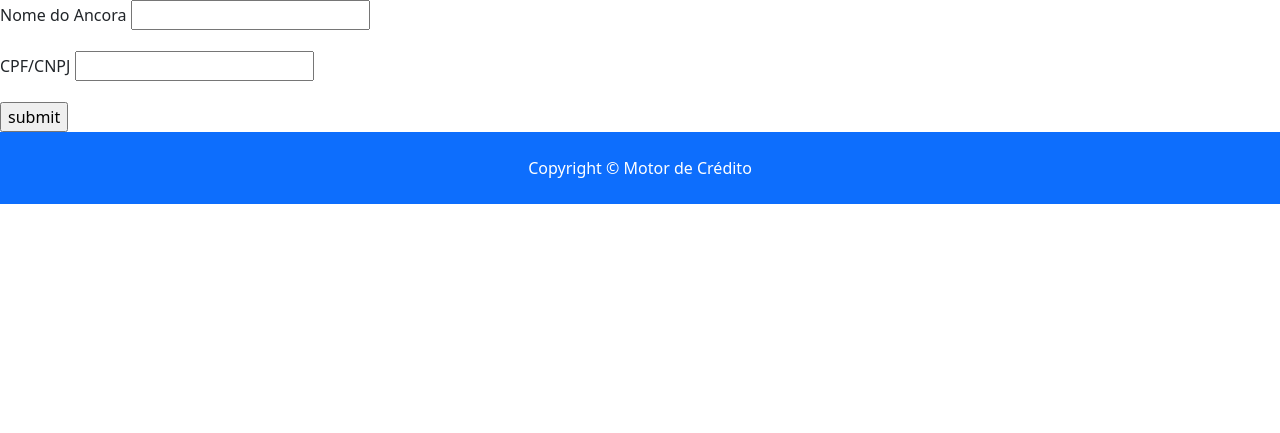
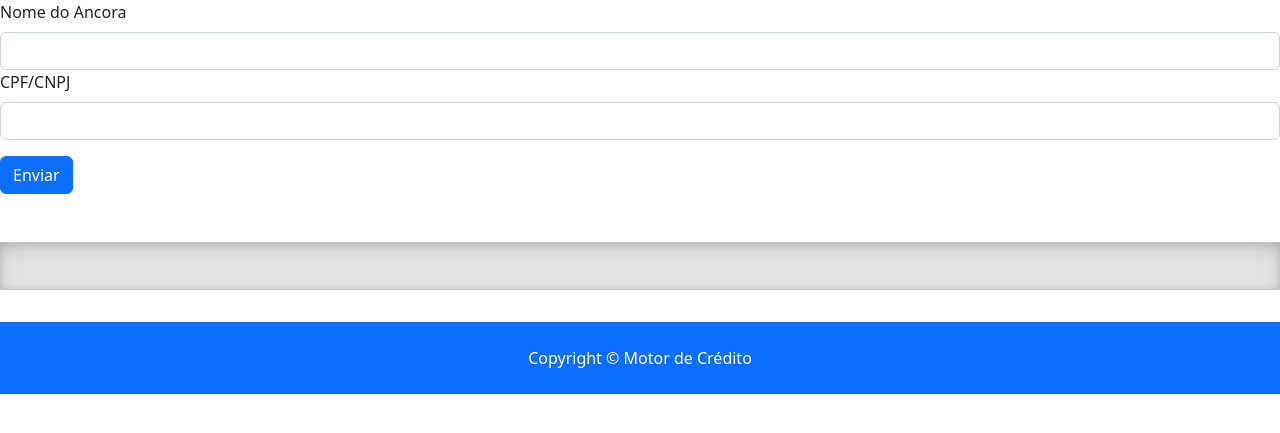
Before and after one commit to lejcruz/djangomotor, a Django app: page /cadastro_ancora/ in a window 1280 px wide. Shown: the part 56-489 px from the top of the page. Run offline with Django 4.2, Linux system fonts and the light colour scheme; some libraries are stand-ins or nearby versions.

Commit message:
mvp form cadastro ancoras

```diff
--- a/cadastro_ancora/forms.py
+++ b/cadastro_ancora/forms.py
@@ -1,6 +1,14 @@
 from django import forms
+from . import models
 
 
-class CadastroAncoraForm(forms.Form):
-    name = forms.CharField()
-    valor_cpf_cnpj = forms.CharField(max_length=18)
+class CadastroAncoraForm(forms.ModelForm):
+
+    def __init__(self, *args, **kwargs):
+        super().__init__(*args, **kwargs)
+        self.fields['name'].widget.attrs['class'] = 'form-control'
+        self.fields['valor_cpf_cnpj'].widget.attrs['class'] = 'form-control'
+
+    class Meta:
+        model = models.Ancora
+        fields = "__all__"
--- a/cadastro_ancora/models.py
+++ b/cadastro_ancora/models.py
@@ -1,4 +1,5 @@
 from django.db import models
+from django import forms
 
 # Create your models here.
 class Ancora(models.Model):
--- a/cadastro_ancora/templates/cadastro_ancora/pages/ancora_form.html
+++ b/cadastro_ancora/templates/cadastro_ancora/pages/ancora_form.html
@@ -1,4 +1,5 @@
 {% extends 'base.html' %}
+{% load static %}
 
 
 <!-- {% block title %} | Weolcome {% endblock %} -->
@@ -8,21 +9,79 @@
 <script src="https://ajax.googleapis.com/ajax/libs/jquery/2.1.1/jquery.min.js"></script>
 <script src="https://cdnjs.cloudflare.com/ajax/libs/jquery.mask/1.14.11/jquery.mask.min.js"></script>
 
-<form method="POST">
+<style>
+  .bd-placeholder-img {
+    font-size: 1.125rem;
+    text-anchor: middle;
+    -webkit-user-select: none;
+    -moz-user-select: none;
+    user-select: none;
+  }
+
+  @media (min-width: 768px) {
+    .bd-placeholder-img-lg {
+      font-size: 3.5rem;
+    }
+  }
+
+  .b-example-divider {
+    height: 3rem;
+    background-color: rgba(0, 0, 0, .1);
+    border: solid rgba(0, 0, 0, .15);
+    border-width: 1px 0;
+    box-shadow: inset 0 .5em 1.5em rgba(0, 0, 0, .1), inset 0 .125em .5em rgba(0, 0, 0, .15);
+  }
+
+  .b-example-vr {
+    flex-shrink: 0;
+    width: 1.5rem;
+    height: 100vh;
+  }
+
+  .bi {
+    vertical-align: -.125em;
+    fill: currentColor;
+  }
+
+  .nav-scroller {
+    position: relative;
+    z-index: 2;
+    height: 2.75rem;
+    overflow-y: hidden;
+  }
+
+  .nav-scroller .nav {
+    display: flex;
+    flex-wrap: nowrap;
+    padding-bottom: 1rem;
+    margin-top: -1px;
+    overflow-x: auto;
+    text-align: center;
+    white-space: nowrap;
+    -webkit-overflow-scrolling: touch;
+  }
+
+  .final-margin{
+    margin-top: 1em;
+    margin-bottom: 2em;
+  }
+
+</style>
+
+<form method="POST" class="form-inline">
 
   {% csrf_token %}
-  <div class="mb-3">
 
-    <label for="id_name" class="form-label">Nome do Ancora</label>
-    {{form.name}}
+  <div class="form-row align-items-center">
+      <div class="form-group"><label for="id_name" class="form-label">Nome do Ancora</label> {{form.name}} </div>
+      <div class="form-group"><label for="id_valor_cpf_cnpj" class="form-label">CPF/CNPJ</label> {{form.valor_cpf_cnpj}} </div>
+      <div class="form-group"><button type="submit" class="btn btn-primary final-margin">Enviar</button> </div>
+
   </div>
-  <div class="mb-3">
-    <label for="id_valor_cpf_cnpj" class="form-label">CPF/CNPJ</label>
-    {{form.valor_cpf_cnpj}}
-  </div>
-  <input type="submit" value="submit">
-  <!-- <button type="submit" class="btn btn-primary">Enviar</button> -->
 </form>
+
+<div class="b-example-divider final-margin"></div>
+
 
 <script type="text/javascript">
 
--- a/cadastro_ancora/views.py
+++ b/cadastro_ancora/views.py
@@ -23,7 +23,7 @@
 class AncoraCreateView(CreateView):
     model = models.Ancora
     template_name = 'cadastro_ancora/pages/ancora_form.html'
-    fields = "__all__"
+    form_class = forms.CadastroAncoraForm
 
     success_url = reverse_lazy('cadastro_ancora:thank_you')
 
--- a/templates/pages/index.html
+++ b/templates/pages/index.html
@@ -116,4 +116,6 @@
     </div>
   </div>
 
+
+
 {% endblock %}
```
Also changed, not shown: cadastro_ancora/static/cadastro_ancora/css/custom.css (+51 -0 lines).
